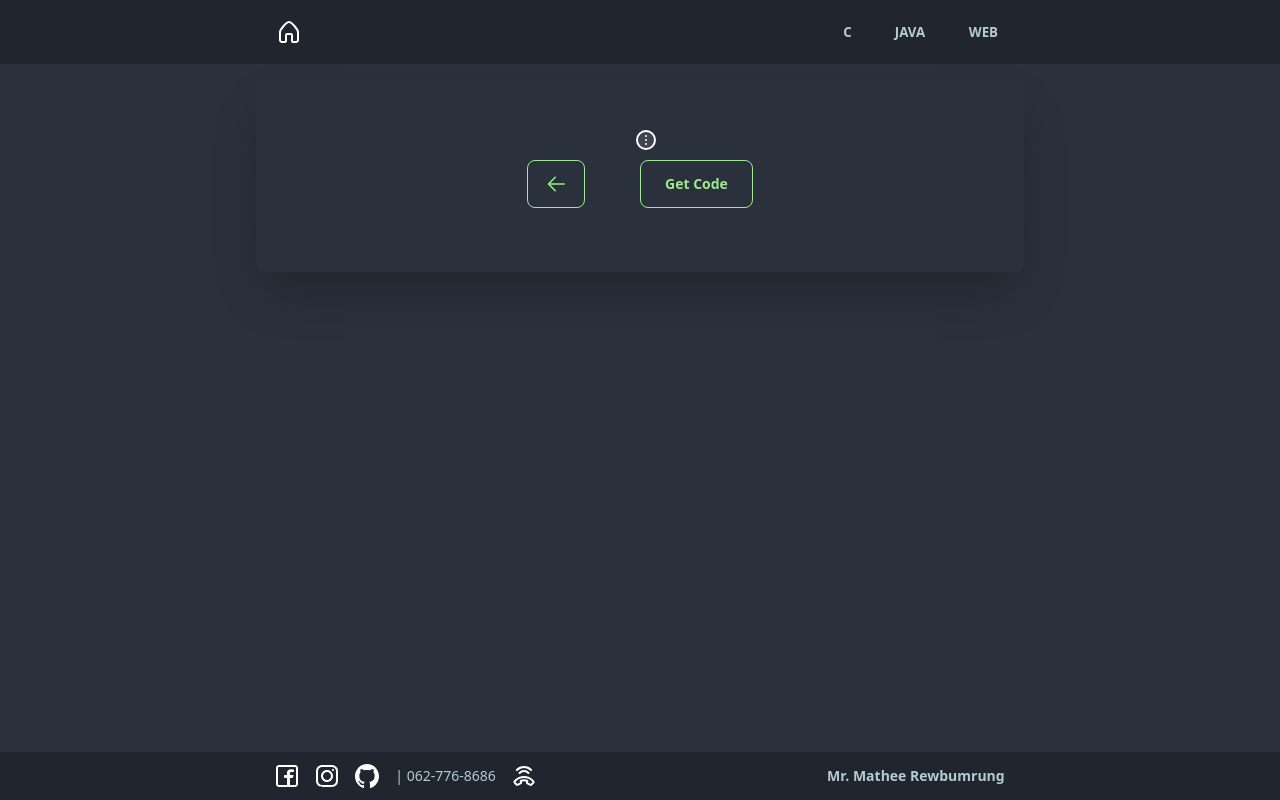
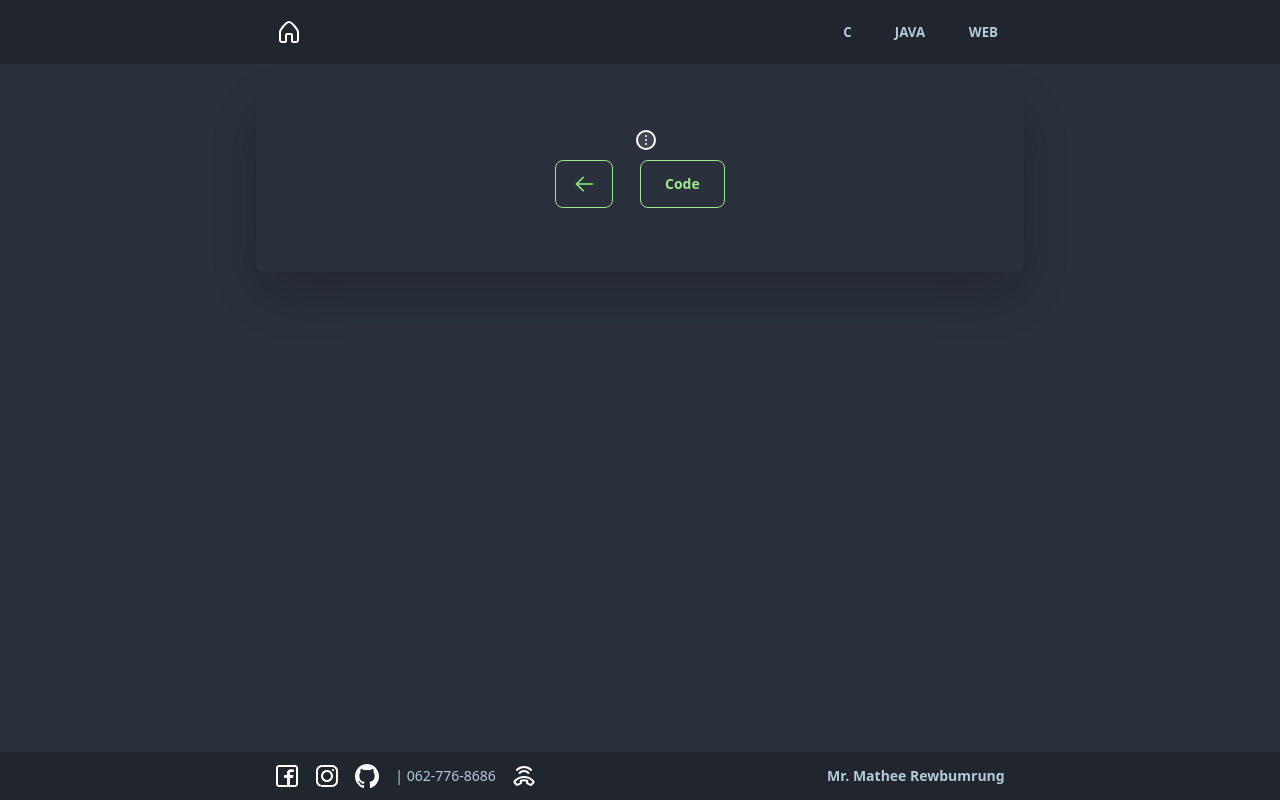
Before and after one commit to THEkingmay/matheedev_portfolio, a Vue app: page /project/1/1 in a window 1280 px wide. Built offline with nearby package versions, Linux system fonts and the light colour scheme.

Commit message:
2nd commit

```diff
--- a/src/views/HomeView.vue
+++ b/src/views/HomeView.vue
@@ -1,7 +1,7 @@
 <script setup>
 </script>
 <template>
-  <div class="shadow-xl rounded-lg flex flex-col items-center p-6  max-w-3xl mx-auto ">
+  <div class="shadow-xl rounded-lg flex flex-col items-center p-6 max-w-3xl mx-auto h-fit">
     <div class="flex flex-col items-center mb-4 md:flex-row">
         <div class="avatar p-2">
         <div class="w-56 rounded-full shadow-xl overflow-hidden">
--- a/src/views/selectproject.vue
+++ b/src/views/selectproject.vue
@@ -51,7 +51,7 @@ const isDescription= ref(false)
                 </div>
                 <div class="flex justify-end">
                     <a target="_blank" :href="select.codelink">
-                        <button class="btn btn-outline btn-primary px-6 w-full">Get Code</button>
+                        <button class="btn btn-outline btn-primary px-6 w-full">Code</button>
                     </a>
                     <a target="_blank" :href="select.playlink">
                         <button class="btn btn-outline btn-accent px-6 w-full ml-2" v-if="select.playlink">Try</button>
```
